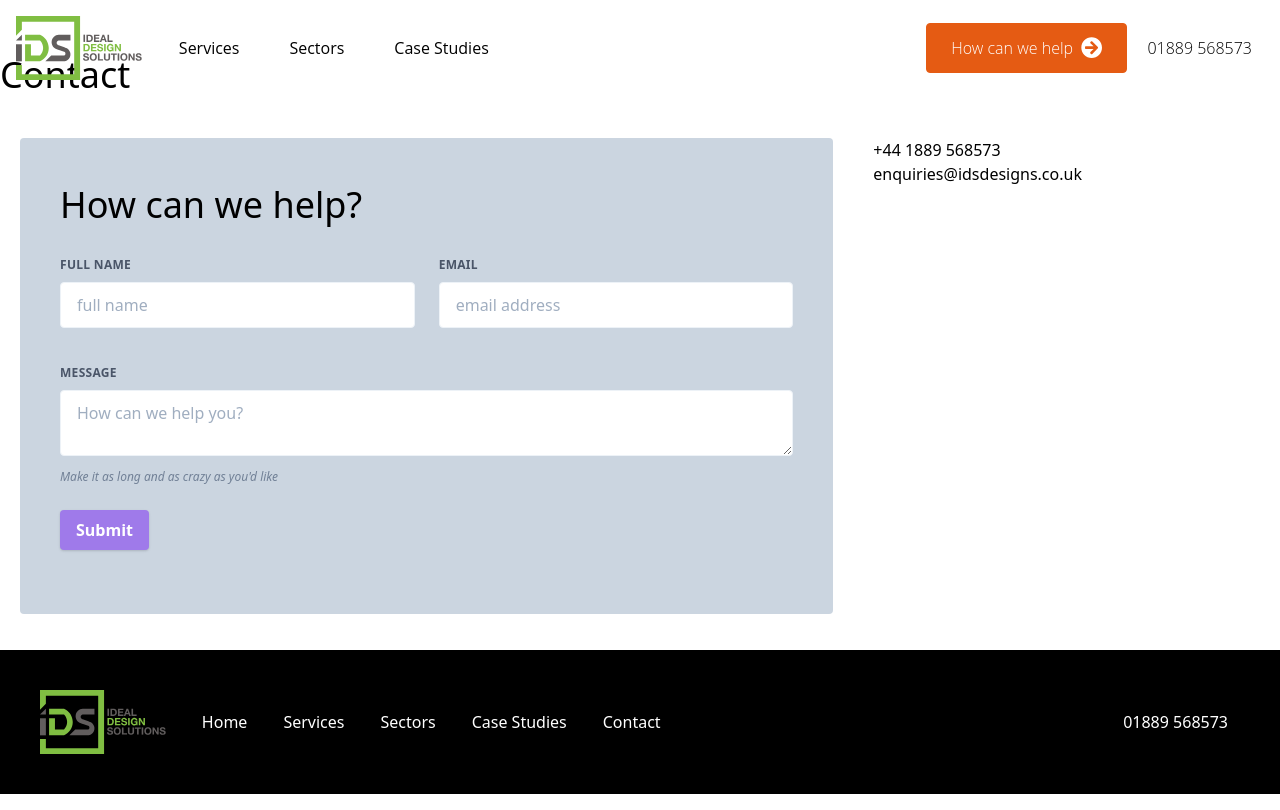
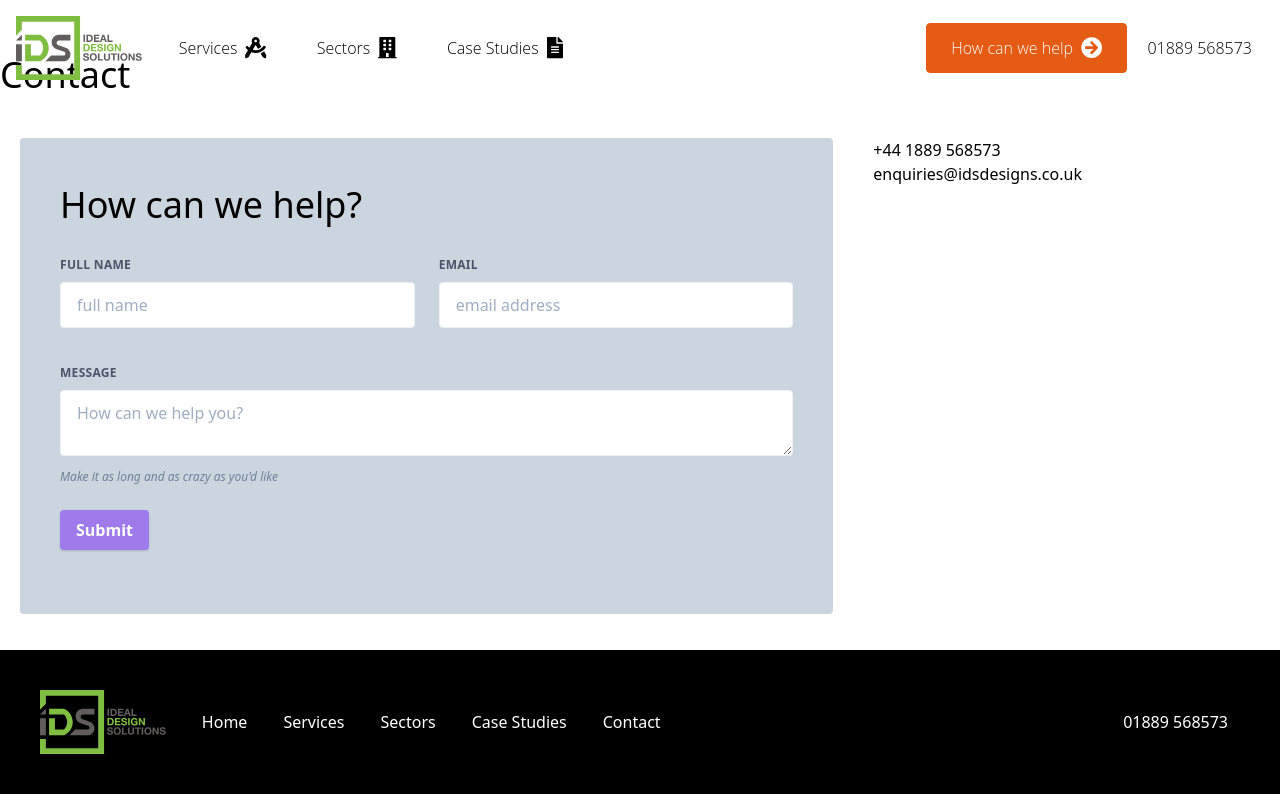
Before and after one commit to stevenalanwilson/ids-frontend-app, a Next.js app: page /contact in a window 1280 px wide. Built offline with nearby package versions, Linux system fonts and the light colour scheme.

Commit message:
Add icons to menu

```diff
--- a/components/MenuLink.js
+++ b/components/MenuLink.js
@@ -1,4 +1,6 @@
 import Link from 'next/link'
+import { FontAwesomeIcon } from '@fortawesome/react-fontawesome'
+import { faBuilding, faFileAlt, faDraftingCompass } from '@fortawesome/free-solid-svg-icons'
 
 const transistionStyles = [
   'transition',
@@ -19,14 +21,26 @@ const buttonStyles = [
   'py-1',
   'px-3',
   'font-open-sans',
-  'font-normal'
+  'font-light'
 ]
+/* eslint-disable */
+const map = {
+  'Services': faDraftingCompass,
+  'Sectors': faBuilding,
+  'Case Studies': faFileAlt
+}
+/* eslint-enable */
 
 function MenuLink ({ data }) {
   return (
     <li className='mr-6'>
       <Link href={data.link}>
-        <a href='#' className={buttonStyles.join(' ').toString()}>{data.name}</a>
+        <a href='#' className={buttonStyles.join(' ').toString()}>
+          {data.name}
+          <FontAwesomeIcon size='lg' icon={map[data.name]} className='ml-2' />
+
+        </a>
+
       </Link>
     </li>
   )
```
